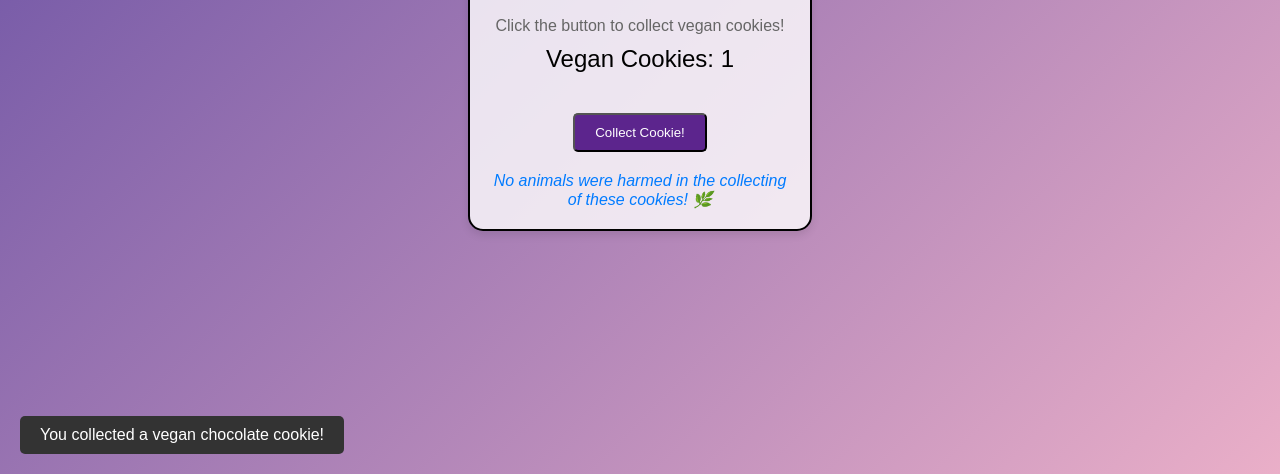
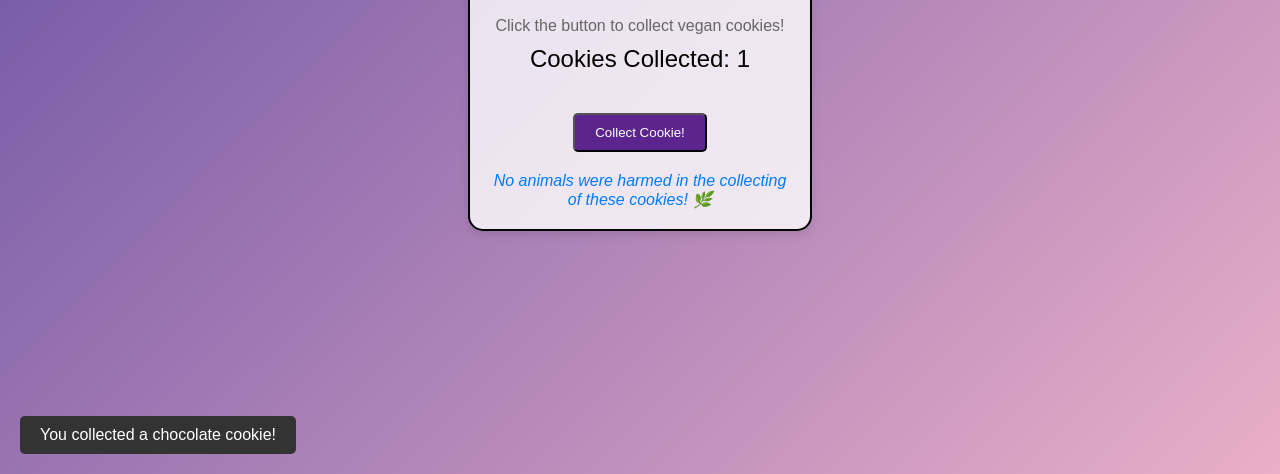
Before and after one commit to NicoFilips/CookieClicker.io, a plain HTML site: page index.html in a window 1280 px wide. Both pictures are taken after a click on the button "Collect Cookie!". Shown: the part 326-800 px from the top of the page. Drawn offline with Linux system fonts and the light colour scheme.

Commit message:
chore(index.html): update UI text

```diff
--- a/index.html
+++ b/index.html
@@ -117,17 +117,18 @@
     <script>
         let count = 0;
         const cookieTypes = [
-            'vegan chocolate cookie',
-            'vegan vanilla cookie',
-            'vegan blueberry cookie',
-            'vegan strawberry cookie',
-            'vegan oatmeal cookie'
-            // Fügen Sie hier weitere Cookie-Sorten hinzu
+            'chocolate cookie',
+            'vanilla cookie',
+            'blueberry cookie',
+            'strawberry cookie',
+            'oatmeal cookie',
+            'raspberry cookie',
+            'cinnamon cookie'
         ];
 
         function clickCookie() {
             count++;
-            document.getElementById('cookieCounter').innerText = 'Vegan Cookies: ' + count;
+            document.getElementById('cookieCounter').innerText = 'Cookies Collected: ' + count;
             createParticleAnimation();
             showCookieToast();
         }
```
